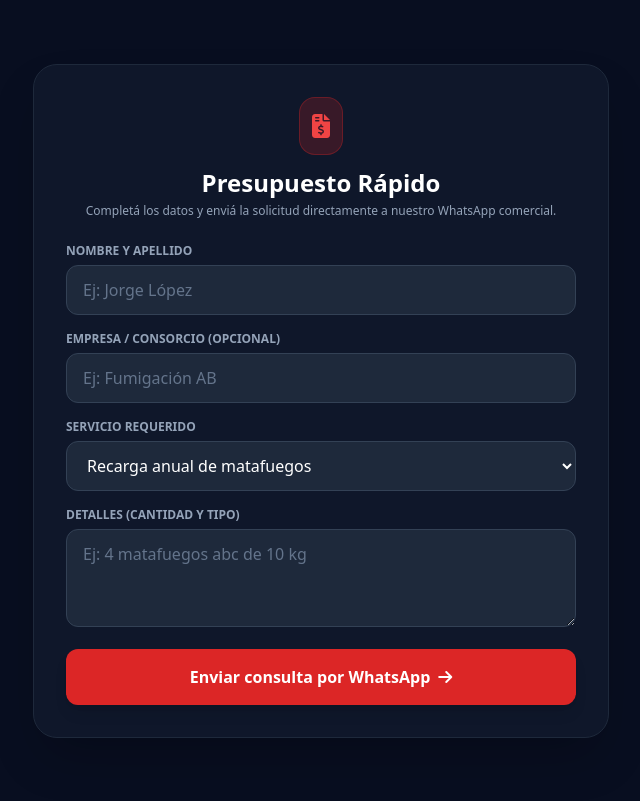
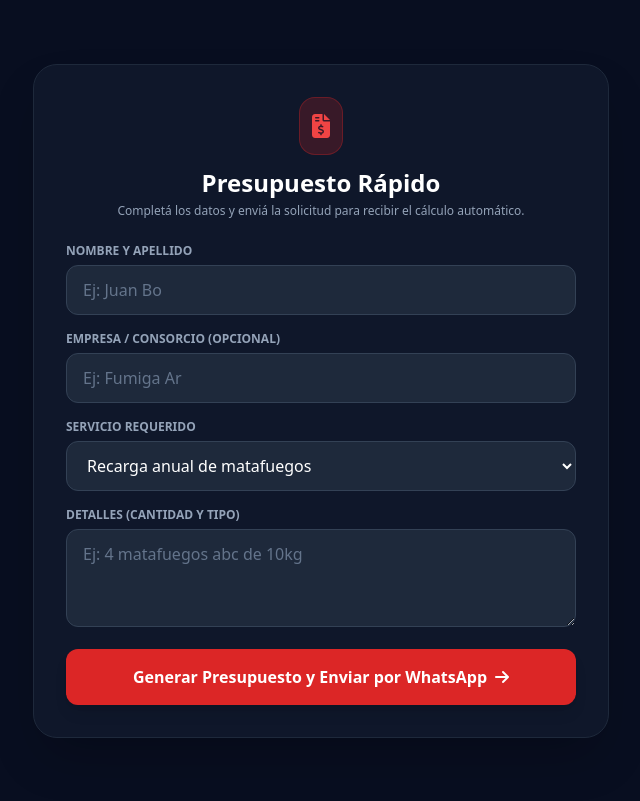
Before and after one commit to oettecnic-dot/matafuegos_web, a Flask app: page / in a window 1280 px wide. Shown: the part 1084-1885 px from the top of the page, without its empty margins (319-959 px from the left). Run offline with Flask 3, Linux system fonts and the light colour scheme; some libraries are stand-ins or nearby versions.

Commit message:
Update index.html

```diff
--- a/templates/index.html
+++ b/templates/index.html
@@ -105,7 +105,7 @@
         </div>
     </section>
 
-    <!-- Sección Formulario de Presupuesto Rápido (Corregida con JavaScript) -->
+    <!-- Sección Formulario de Presupuesto Rápido (Enviando POST a Flask) -->
     <section id="presupuesto" class="py-16 px-4 bg-slate-900/50 border-t border-slate-800">
         <div class="max-w-xl mx-auto bg-slate-900 border border-slate-800 rounded-3xl p-8 shadow-2xl">
             <div class="text-center mb-6">
@@ -113,23 +113,24 @@
                     <i class="fa-solid fa-file-invoice-dollar text-red-500 text-2xl"></i>
                 </div>
                 <h3 class="text-2xl font-black text-white">Presupuesto Rápido</h3>
-                <p class="text-xs text-slate-400 mt-1">Completá los datos y enviá la solicitud directamente a nuestro WhatsApp comercial.</p>
+                <p class="text-xs text-slate-400 mt-1">Completá los datos y enviá la solicitud para recibir el cálculo automático.</p>
             </div>
 
-            <div class="space-y-4">
+            <!-- El formulario ahora apunta por POST al servidor Flask -->
+            <form action="/" method="POST" class="space-y-4">
                 <div>
                     <label class="block text-xs font-semibold text-slate-400 uppercase mb-1.5">Nombre y Apellido</label>
-                    <input type="text" id="form-nombre" placeholder="Ej: Jorge López" class="w-full bg-slate-800 border border-slate-700 rounded-xl px-4 py-3 text-white placeholder-slate-500 focus:outline-none focus:border-red-600">
+                    <input type="text" name="nombre" required placeholder="Ej: Juan Bo" class="w-full bg-slate-800 border border-slate-700 rounded-xl px-4 py-3 text-white placeholder-slate-500 focus:outline-none focus:border-red-600">
                 </div>
 
                 <div>
                     <label class="block text-xs font-semibold text-slate-400 uppercase mb-1.5">Empresa / Consorcio (Opcional)</label>
-                    <input type="text" id="form-empresa" placeholder="Ej: Fumigación AB" class="w-full bg-slate-800 border border-slate-700 rounded-xl px-4 py-3 text-white placeholder-slate-500 focus:outline-none focus:border-red-600">
+                    <input type="text" name="empresa" placeholder="Ej: Fumiga Ar" class="w-full bg-slate-800 border border-slate-700 rounded-xl px-4 py-3 text-white placeholder-slate-500 focus:outline-none focus:border-red-600">
                 </div>
 
                 <div>
                     <label class="block text-xs font-semibold text-slate-400 uppercase mb-1.5">Servicio Requerido</label>
-                    <select id="form-servicio" class="w-full bg-slate-800 border border-slate-700 rounded-xl px-4 py-3 text-white focus:outline-none focus:border-red-600">
+                    <select name="servicio" class="w-full bg-slate-800 border border-slate-700 rounded-xl px-4 py-3 text-white focus:outline-none focus:border-red-600">
                         <option value="Recarga anual de matafuegos">Recarga anual de matafuegos</option>
                         <option value="Prueba hidráulica quinquenal">Prueba hidráulica quinquenal</option>
                         <option value="Provisión de matafuegos nuevos">Provisión de matafuegos nuevos</option>
@@ -140,14 +141,14 @@
 
                 <div>
                     <label class="block text-xs font-semibold text-slate-400 uppercase mb-1.5">Detalles (Cantidad y Tipo)</label>
-                    <textarea id="form-detalles" rows="3" placeholder="Ej: 4 matafuegos abc de 10 kg" class="w-full bg-slate-800 border border-slate-700 rounded-xl px-4 py-3 text-white placeholder-slate-500 focus:outline-none focus:border-red-600"></textarea>
+                    <textarea name="detalles" rows="3" placeholder="Ej: 4 matafuegos abc de 10kg" class="w-full bg-slate-800 border border-slate-700 rounded-xl px-4 py-3 text-white placeholder-slate-500 focus:outline-none focus:border-red-600"></textarea>
                 </div>
 
-                <button type="button" onclick="enviarWhatsAppPresupuesto()" class="w-full bg-red-600 hover:bg-red-700 text-white font-bold py-4 px-6 rounded-xl shadow-lg transition flex items-center justify-center gap-2 cursor-pointer">
-                    <span>Enviar consulta por WhatsApp</span>
+                <button type="submit" class="w-full bg-red-600 hover:bg-red-700 text-white font-bold py-4 px-6 rounded-xl shadow-lg transition flex items-center justify-center gap-2 cursor-pointer">
+                    <span>Generar Presupuesto y Enviar por WhatsApp</span>
                     <i class="fa-solid fa-arrow-right"></i>
                 </button>
-            </div>
+            </form>
         </div>
     </section>
 
@@ -158,38 +159,5 @@
             <p class="text-slate-400"><i class="fa-brands fa-whatsapp text-emerald-500 mr-1">+54 9 11 6172-6657</i></p>
         </div>
     </footer>
-
-    <!-- Script JavaScript para capturar y armar el mensaje de WhatsApp -->
-    <script>
-    function enviarWhatsAppPresupuesto() {
-        const nombre = document.getElementById('form-nombre').value.trim();
-        const empresa = document.getElementById('form-empresa').value.trim();
-        const servicio = document.getElementById('form-servicio').value;
-        const detalles = document.getElementById('form-detalles').value.trim();
-
-        if (!nombre) {
-            alert('Por favor, ingresá tu nombre y apellido.');
-            document.getElementById('form-nombre').focus();
-            return;
-        }
-
-        // Armamos el texto exacto con los datos ingresados por el usuario
-        let mensaje = `Hola! Soy ${nombre}`;
-        if (empresa) {
-            mensaje += ` de ${empresa}`;
-        }
-        mensaje += `. Necesito asesoramiento / cotización urgente sobre: ${servicio}.`;
-        if (detalles) {
-            mensaje += ` Detalles: ${detalles}`;
-        }
-
-        // Número de destino configurado (+5491161726657)
-        const numeroWhatsApp = "5491161726657";
-        const urlWhatsApp = `https://wa.me/${numeroWhatsApp}?text=` + encodeURIComponent(mensaje);
-
-        // Abrimos el chat de WhatsApp con el mensaje personalizado completo
-        window.open(urlWhatsApp, '_blank');
-    }
-    </script>
 </body>
 </html>
```
